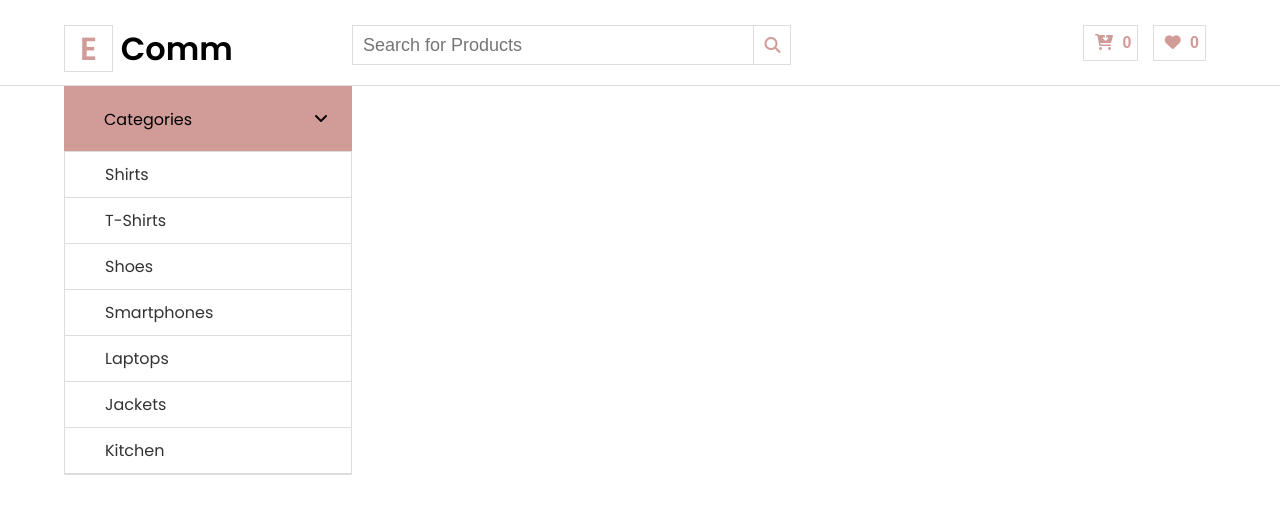
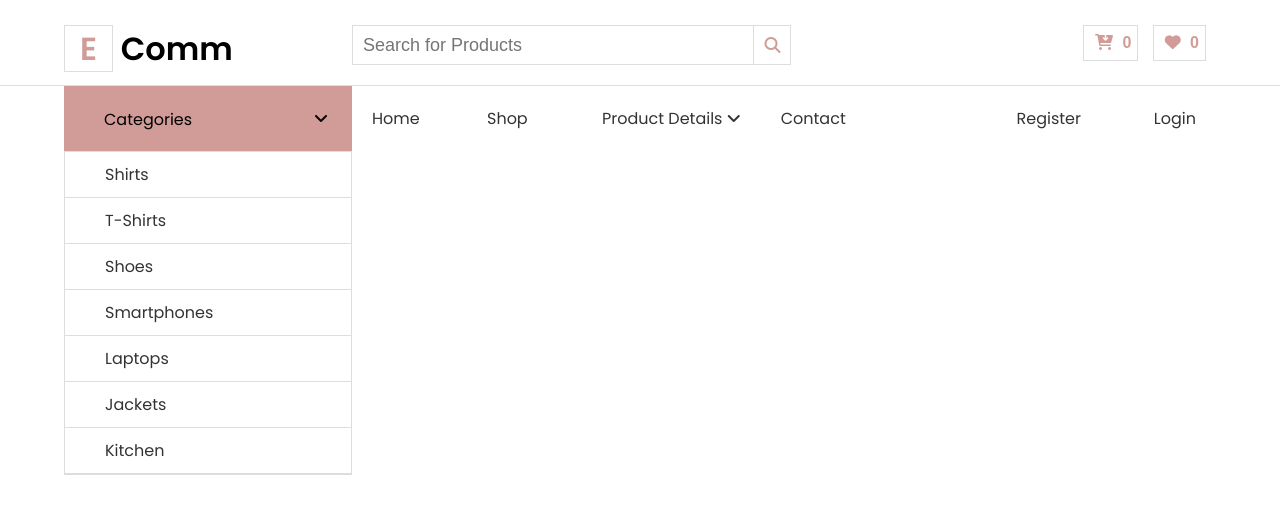
Before and after one commit to callme-ocean/static-ecommerce-website, a plain HTML site: page index.html in a window 1280 px wide. Drawn offline with Linux system fonts and the light colour scheme.

Commit message:
added menu

```diff
--- a/common_style.css
+++ b/common_style.css
@@ -18,6 +18,10 @@ body {
 
 .width-50 {
   width: 50%;
+}
+
+.width-75 {
+  width: 75%;
 }
 
 .next-row {
--- a/index.html
+++ b/index.html
@@ -68,6 +68,29 @@
             <li><a href="#">Kitchen</a></li>
           </ul>
         </div>
+        <div class="width-75 arrange-left">
+          <div class="shop-menu">
+            <ul class="left-menu-list">
+              <li><a href="#">Home</a></li>
+              <li><a href="#">Shop</a></li>
+              <li class="dropdown-head">
+                <a href="#">
+                  Product Details
+                  <i class="fa-solid fa-angle-down"></i>
+                </a>
+                <ul class="dropdown">
+                  <li><a href="#">Cart</a></li>
+                  <li><a href="#">Checkout</a></li>
+                </ul>
+              </li>
+              <li><a href="#">Contact</a></li>
+            </ul>
+            <ul class="right-menu-list">
+              <li><a href="#">Login</a></li>
+              <li><a href="#">Register</a></li>
+            </ul>
+          </div>
+        </div>
       </div>
     </div>
   </body>
--- a/style.css
+++ b/style.css
@@ -83,3 +83,48 @@
   color: #333;
   text-decoration: none;
 }
+
+.shop-menu {
+  display: flex;
+}
+
+.left-menu-list {
+  width: 70%;
+}
+
+.right-menu-list {
+  width: 30%;
+  direction: rtl;
+}
+
+.shop-menu ul {
+  display: flex;
+  margin: 0;
+  padding: 0;
+  list-style-type: none;
+}
+
+.shop-menu ul li {
+  min-width: 75px;
+  padding: 20px;
+}
+
+.shop-menu ul li a {
+  color: #333;
+  text-decoration: none;
+}
+
+.shop-menu ul li a:hover {
+  color: #d19c97;
+}
+
+.shop-menu ul .dropdown {
+  display: none;
+  border: 1px solid #ddd;
+  position: absolute;
+  box-shadow: #ddd 1px 1px 4px;
+}
+
+.dropdown-head:hover ul.dropdown {
+  display: block;
+}
```
